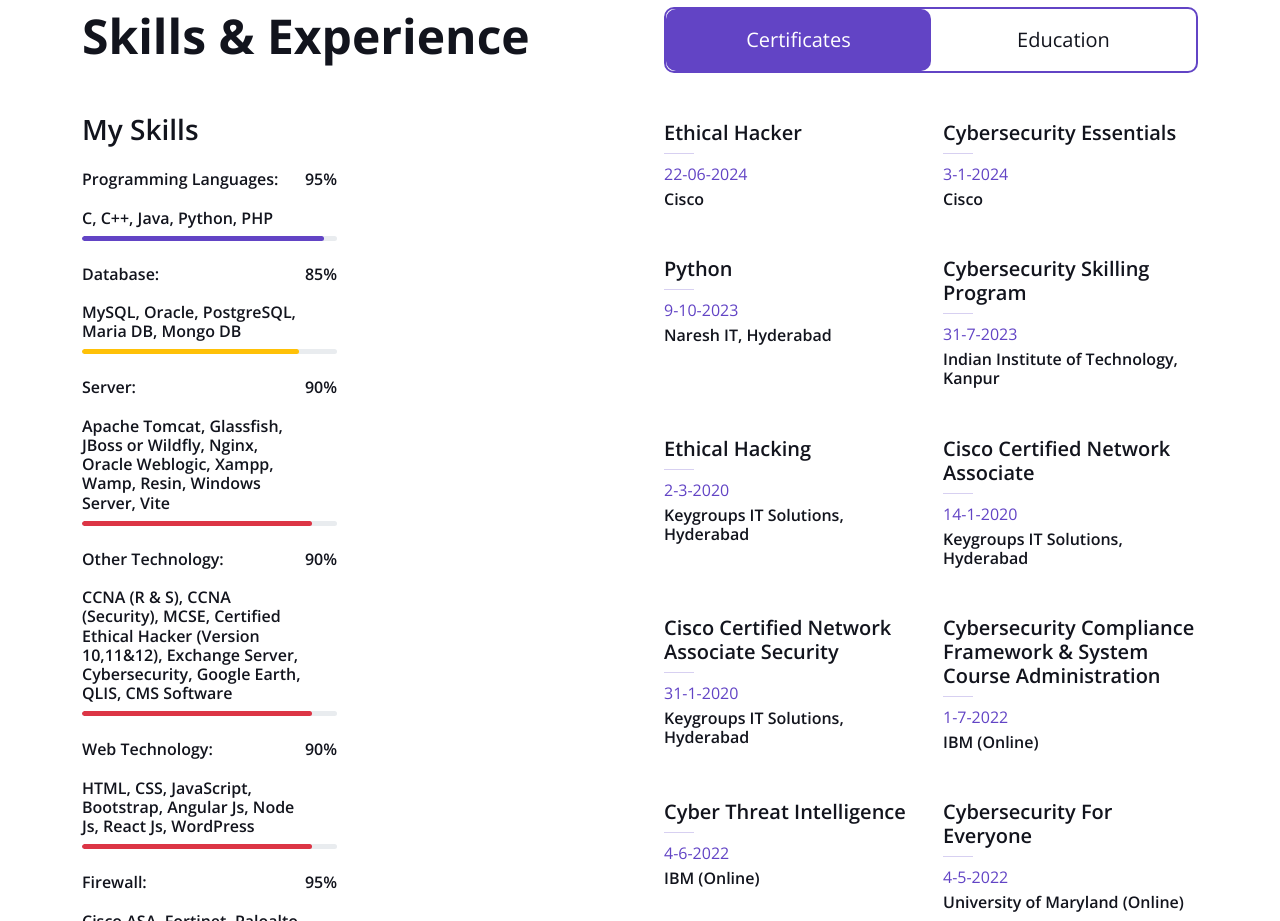
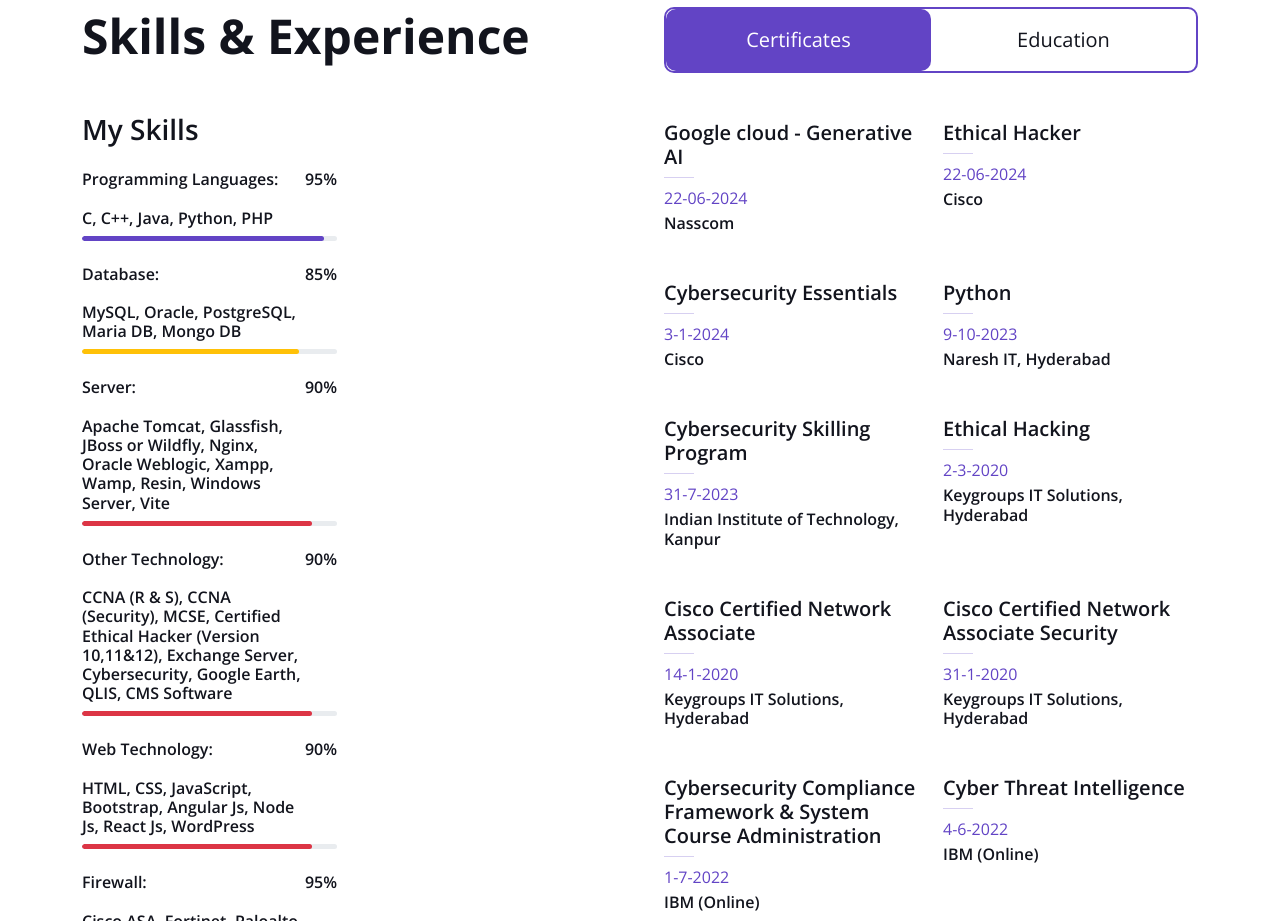
Before and after one commit to varunbundelait/varunbundela.github.io, a plain HTML site: page index.html in a window 1280 px wide. Shown: the part 1400-2321 px from the top of the page. Drawn offline with nearby package versions, Linux system fonts and the light colour scheme.

Commit message:
Update index.html

```diff
--- a/index.html
+++ b/index.html
@@ -268,6 +268,12 @@
                     <div class="tab-content">
                         <div id="tab-1" class="tab-pane fade show p-0 active">
                             <div class="row gy-5 gx-4">
+                                <div class="col-sm-6">
+                                    <h5>Google cloud - Generative AI</h5>
+                                    <hr class="text-primary my-2">
+                                    <p class="text-primary mb-1">22-06-2024</p>
+                                    <h6 class="mb-0">Nasscom</h6>
+                                </div>
                                 <div class="col-sm-6">
                                     <h5>Ethical Hacker</h5>
                                     <hr class="text-primary my-2">
```
